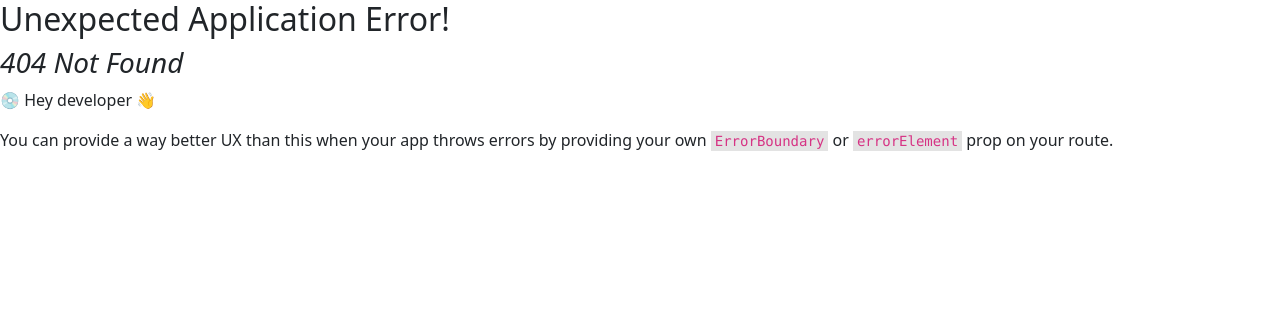
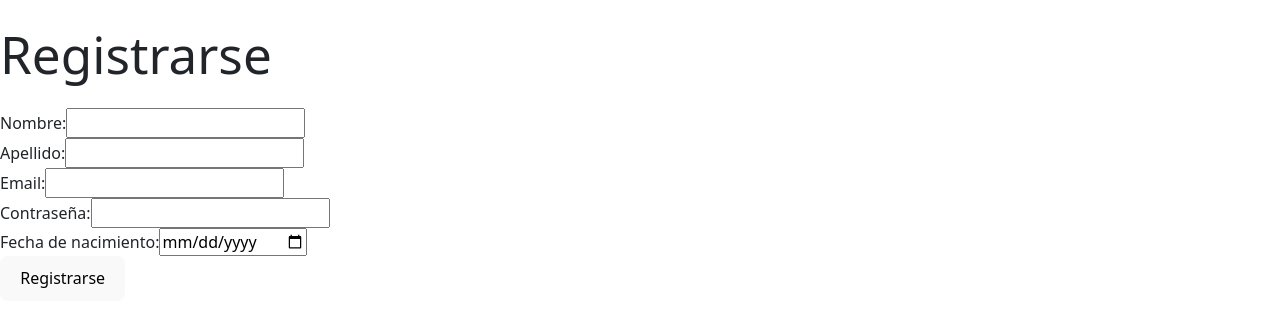
Before and after one commit to agustincoronel1/TpiLab3, a React (Vite) app in the folder tpilab3/: page /register in a window 1280 px wide. Before the commit this address had no page. Shown: the top 326 px of the page. Built offline with nearby package versions, Linux system fonts and the light colour scheme.

Commit message:
Agrego registerUser y fix carrito

```diff
--- a/tpilab3/src/App.jsx
+++ b/tpilab3/src/App.jsx
@@ -11,6 +11,7 @@ import 'bootstrap/dist/css/bootstrap.min.css';
 import './index.css';
 import PrivateRoute from './services/PrivateRoute';
 import { AuthProvider } from './services/AuthenticationContext';
+import RegisterUser from './pages/RegisterUser';
 
 const App = () => {
   const [cart, setCart] = useState([]);
@@ -52,6 +53,13 @@ const App = () => {
           <ProductDetail />
       ),
     },
+    {
+      path: "/register",
+      element: (
+          <RegisterUser />
+      ),
+    },
+
   ]);
 
 
--- a/tpilab3/src/components/NavBar.jsx
+++ b/tpilab3/src/components/NavBar.jsx
@@ -1,8 +1,11 @@
 import React from 'react';
 import { Link } from 'react-router-dom';
 import { Person, Cart } from 'react-bootstrap-icons';
+import { useAuth } from '../services/AuthenticationContext';
 
 const NavBar = () => {
+  const { isAuthenticated } = useAuth();
+
   return (
     <nav className="navbar navbar-expand-lg navbar-light bg-light">
       <div className="container-fluid">
@@ -21,14 +24,24 @@ const NavBar = () => {
           </ul>
         </div>
         <div className="d-flex">
-          {/* este boton hay que configurarlo para cuando el usuario este registrado sino lo llevaria a la vista de registro */}
+          {isAuthenticated ? (
             <Link to="/login" className="btn btn-outline-secondary me-2">
               <Person />
             </Link>
-            <Link to="/cart" className="btn btn-outline-secondary">
-              <Cart />
-            </Link>
-          </div>
+          ) : (
+            <>
+              <Link to="/register" className="btn btn-outline-secondary me-2">
+                <Person />
+              </Link>
+              <Link to="/login" className="btn btn-outline-secondary">
+                Iniciar sesión
+              </Link>
+            </>
+          )}
+          <Link to="/cart" className="btn btn-outline-secondary">
+            <Cart />
+          </Link>
+        </div>
       </div>
     </nav>
   );
--- a/tpilab3/src/pages/Cart.jsx
+++ b/tpilab3/src/pages/Cart.jsx
@@ -1,13 +1,53 @@
 import React from 'react';
+import { Link } from 'react-router-dom';
 import NavBar from '../components/NavBar';
 import Footer from '../components/Footer';
 
 const Cart = () => {
+  const cartItems = [
+    { id: 1, name: 'Producto 1', price: 29.99, size: 'M' },
+    { id: 2, name: 'Producto 2', price: 39.99, size: 'S' },
+    { id: 3, name: 'Producto 3', price: 49.99, size: 'L' },
+  ];
+
+  // Calcular el total del carrito
+  const total = cartItems.reduce((acc, item) => acc + item.price, 0).toFixed(2);
+
   return (
     <div>
-      <NavBar/>
-      <h1>Cart Page</h1>
-      <Footer/>
+      <NavBar />
+      <div className="container py-5">
+        <div className="d-flex justify-content-between align-items-center mb-4">
+          <Link to="/" className="btn btn-outline-secondary">
+            Volver atrás
+          </Link>
+          <h1>Mi Carrito</h1>
+        </div>
+        <div className="row">
+          <div className="col-md-8">
+            <h2>Listado de Productos</h2>
+            <ul className="list-group">
+              {cartItems.map((item) => (
+                <li key={item.id} className="list-group-item d-flex justify-content-between align-items-center">
+                  <div>
+                    <h5>{item.name}</h5>
+                    <p>Precio: ${item.price.toFixed(2)}</p>
+                    <p>Talle: {item.size}</p>
+                  </div>
+                </li>
+              ))}
+            </ul>
+          </div>
+          <div className="col-md-4">
+            <h2>Resumen de la Compra</h2>
+            <div className="border p-3">
+              <h4>Total: ${total}</h4>
+              <button className="btn btn-dark w-100">Proceder al Pago</button>
+            </div>
+          </div>
+        </div>
+      </div>
+      <Footer />
     </div>
   );
 };
--- /dev/null
+++ b/tpilab3/src/pages/RegisterUser.jsx
@@ -0,0 +1,105 @@
+import React, { useState } from 'react';
+import { useAuth } from '../services/AuthenticationContext';
+import { useNavigate } from 'react-router-dom';
+
+const RegisterUser = () => {
+  const { register } = useAuth();
+  const navigate = useNavigate();
+  const [formData, setFormData] = useState({
+    firstName: '',
+    lastName: '',
+    email: '',
+    password: '',
+    birthDate: ''
+  });
+  const [error, setError] = useState('');
+
+  const handleChange = (e) => {
+    const { name, value } = e.target;
+    setFormData((prevData) => ({ ...prevData, [name]: value }));
+  };
+
+  const handleRegister = async (e) => {
+    e.preventDefault();
+    setError('');
+
+    try {
+      await register(formData);
+      navigate('/login');
+    } catch (error) {
+      setError('An error occurred. Please try again.');
+    }
+  };
+
+  return (
+    <div>
+      <h1>Registrarse</h1>
+      <form onSubmit={handleRegister}>
+        <div>
+          <label>
+            Nombre:
+            <input
+              type="text"
+              name="firstName"
+              value={formData.firstName}
+              onChange={handleChange}
+              required
+            />
+          </label>
+        </div>
+        <div>
+          <label>
+            Apellido:
+            <input
+              type="text"
+              name="lastName"
+              value={formData.lastName}
+              onChange={handleChange}
+              required
+            />
+          </label>
+        </div>
+        <div>
+          <label>
+            Email:
+            <input
+              type="email"
+              name="email"
+              value={formData.email}
+              onChange={handleChange}
+              required
+            />
+          </label>
+        </div>
+        <div>
+          <label>
+            Contraseña:
+            <input
+              type="password"
+              name="password"
+              value={formData.password}
+              onChange={handleChange}
+              required
+            />
+          </label>
+        </div>
+        <div>
+          <label>
+            Fecha de nacimiento:
+            <input
+              type="date"
+              name="birthDate"
+              value={formData.birthDate}
+              onChange={handleChange}
+              required
+            />
+          </label>
+        </div>
+        {error && <p style={{ color: 'red' }}>{error}</p>}
+        <button type="submit">Registrarse</button>
+      </form>
+    </div>
+  );
+};
+
+export default RegisterUser;
--- a/tpilab3/src/services/AuthenticationContext.jsx
+++ b/tpilab3/src/services/AuthenticationContext.jsx
@@ -25,6 +25,29 @@ export const AuthProvider = ({ children }) => {
     localStorage.removeItem('userRole');
   };
 
+  //agrego el register
+  const register = async (userData) => {
+    try {
+      const response = await fetch('https://fake-api-nodejs-m072.onrender.com/users', {
+        method: 'POST',
+        headers: {
+          'Content-Type': 'application/json',
+        },
+        body: JSON.stringify(userData),
+      });
+
+      if (response.ok) {
+        const newUser = await response.json();
+        return newUser;
+      } else {
+        throw new Error('Failed to register');
+      }
+    } catch (error) {
+      console.error('Error:', error);
+      throw error;
+    }
+  };
+
   useEffect(() => {
     const storedAuth = localStorage.getItem('isAuthenticated');
     const storedRole = localStorage.getItem('userRole');
@@ -35,7 +58,7 @@ export const AuthProvider = ({ children }) => {
   }, []);
 
   return (
-    <AuthContext.Provider value={{ isAuthenticated, userRole, login, logout }}>
+    <AuthContext.Provider value={{ isAuthenticated, userRole, login, logout, register }}>
       {children}
     </AuthContext.Provider>
   );
```
Also changed, not shown: tpilab3/src/pages/CartContext.jsx (added, +40 -0 lines).
